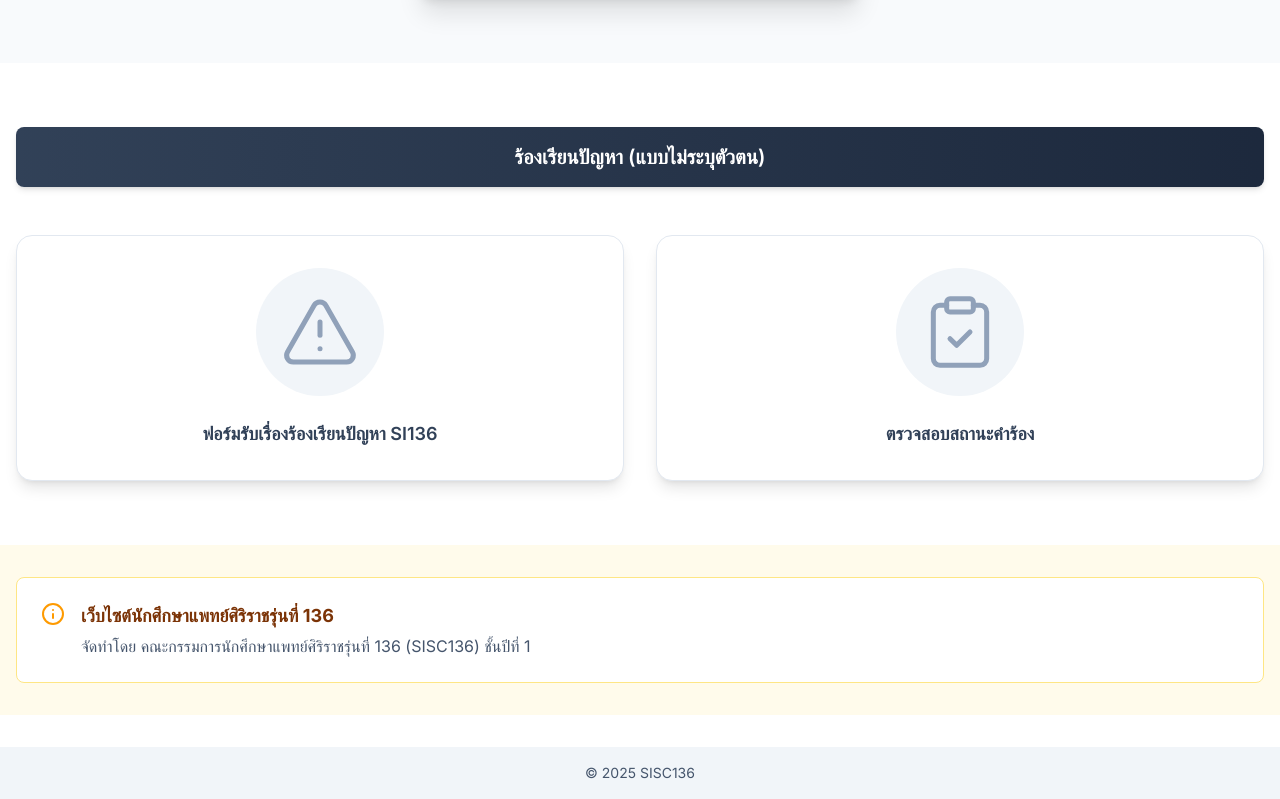
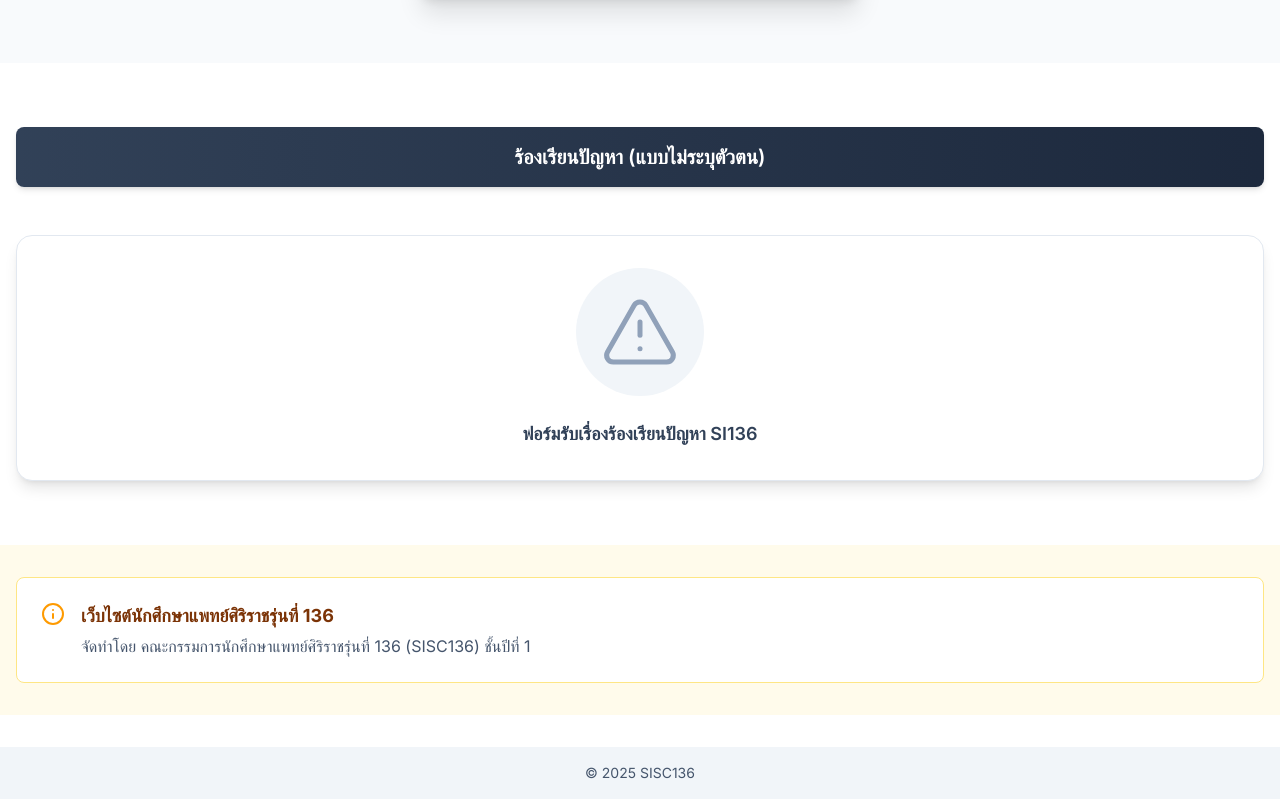
Before and after one commit to SirirajSC136/SI136-Website, a Next.js app: page /StudentImpacts in a window 1280 px wide. Shown: the part 777-1576 px from the top of the page. Built offline with nearby package versions, Linux system fonts and the light colour scheme.

Commit message:
Add Student Impact Report Form

```diff
--- a/app/StudentImpacts/page.tsx
+++ b/app/StudentImpacts/page.tsx
@@ -89,16 +89,11 @@ const StudentImpactPage = () => {
                             ร้องเรียนปัญหา (แบบไม่ระบุตัวตน)
                         </h2>
                     </div>
-                    <div className="grid grid-cols-1 gap-8 md:grid-cols-2">
+                    <div className="grid grid-cols-1 gap-8">
                         <ActionCard
-                            href="#" // Link to the complaint form
+                            href="https://script.google.com/macros/s/AKfycbyeavzUz9-IIOMIJads5NzpPRr3qwt2x5n6WKPjg06GG3fJlOJgTS8uAoSDu6M_BvnT/exec " // Link to the complaint form
                             icon={<TriangleAlert size={80} strokeWidth={1.5} />}
                             title="ฟอร์มรับเรื่องร้องเรียนปัญหา SI136"
-                        />
-                        <ActionCard
-                            href="#" // Link to the status check page
-                            icon={<ClipboardCheck size={80} strokeWidth={1.5} />}
-                            title="ตรวจสอบสถานะคำร้อง"
                         />
                     </div>
                 </div>
```
